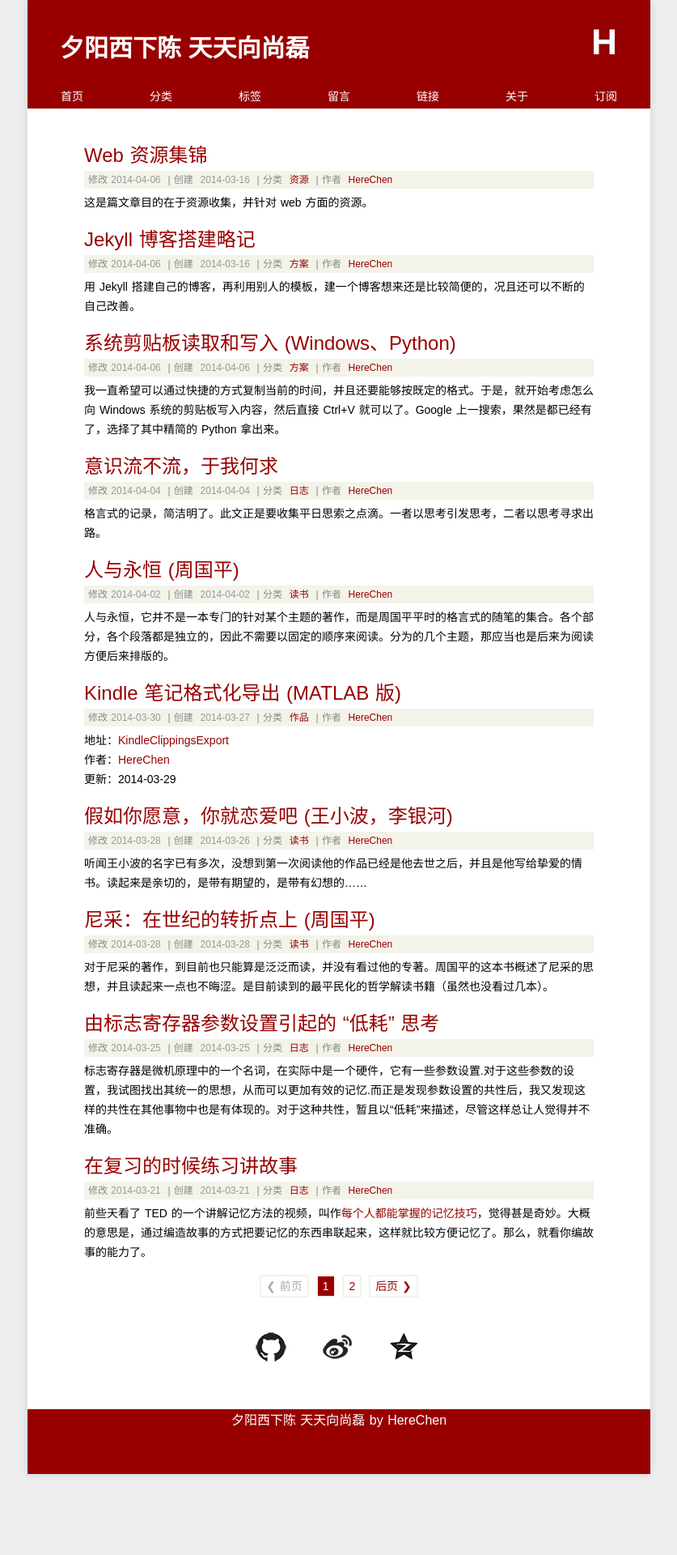
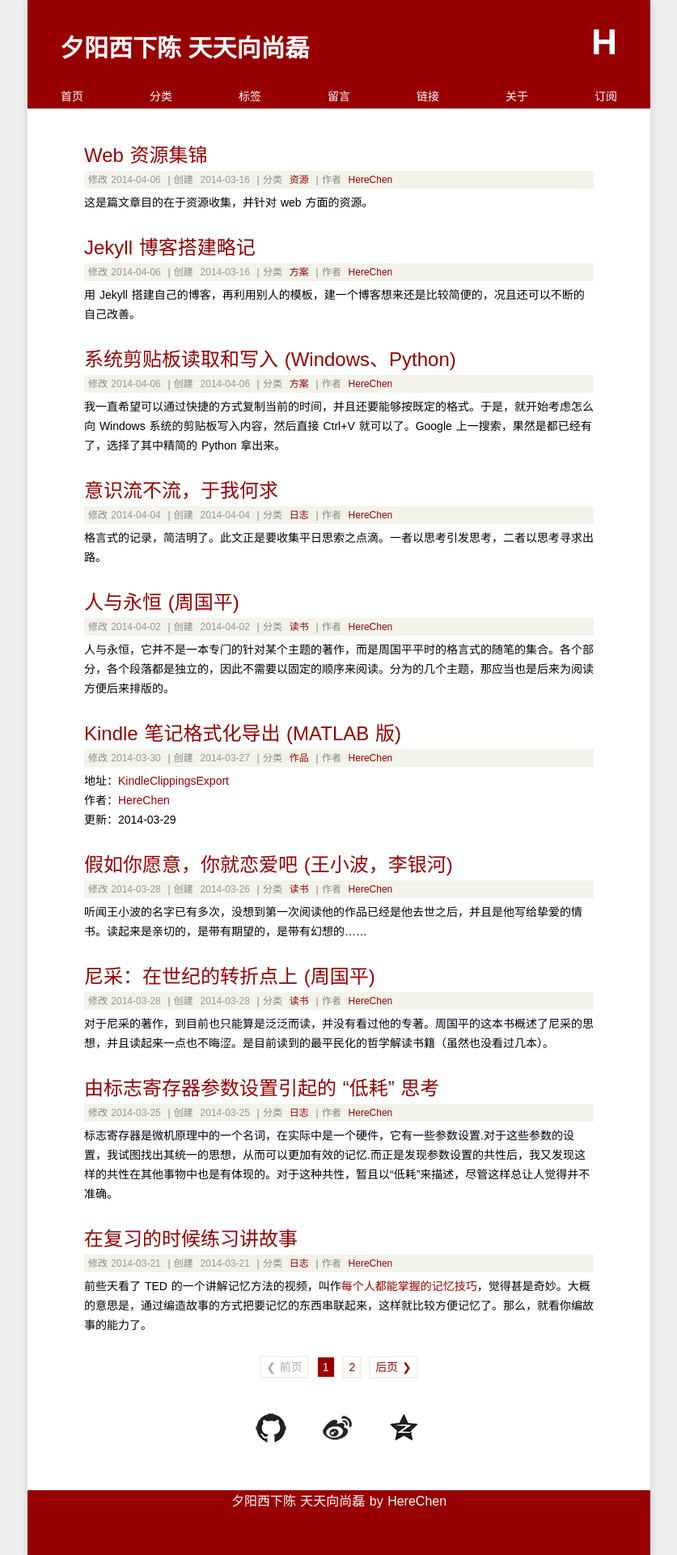
Before and after one commit to Xuezhiyuanlin/herechen.github.io, a Jekyll site: the page built from index.html, in a window 1280 px wide. Shown: the whole page at 81% size, without its empty margins (221-1058 px from the left). Built offline with Jekyll 4.4.1, drawn with Linux system fonts in a browser that asks for light colours; some web fonts are replaced; Markdown is read by kramdown in place of the engine named in the settings; the list of posts is cut into pages by our own code; before the commit the page ends 1820 px from its top, so only the background shows below that.

Commit message:
herechen

```diff
--- a/media/css/style.css
+++ b/media/css/style.css
@@ -26,7 +26,7 @@ body{font-size:14px;
 a{color:#980000;text-decoration:none;}
 a:hover{color:#dd0000;text-decoration:none;}
 hr{margin:.7em 0;border-top:1px dashed #d0d0d0;border-bottom:1px dashed #f9f9f9;}
-.excerpt{margin-bottom: 20px;}
+.excerpt{margin-bottom: 30px;}
 .listing p{line-height: 24px;margin: 0; padding: 0;}
 .post li{padding:0;}
 ol,ul{list-style-position:inside;}
```
